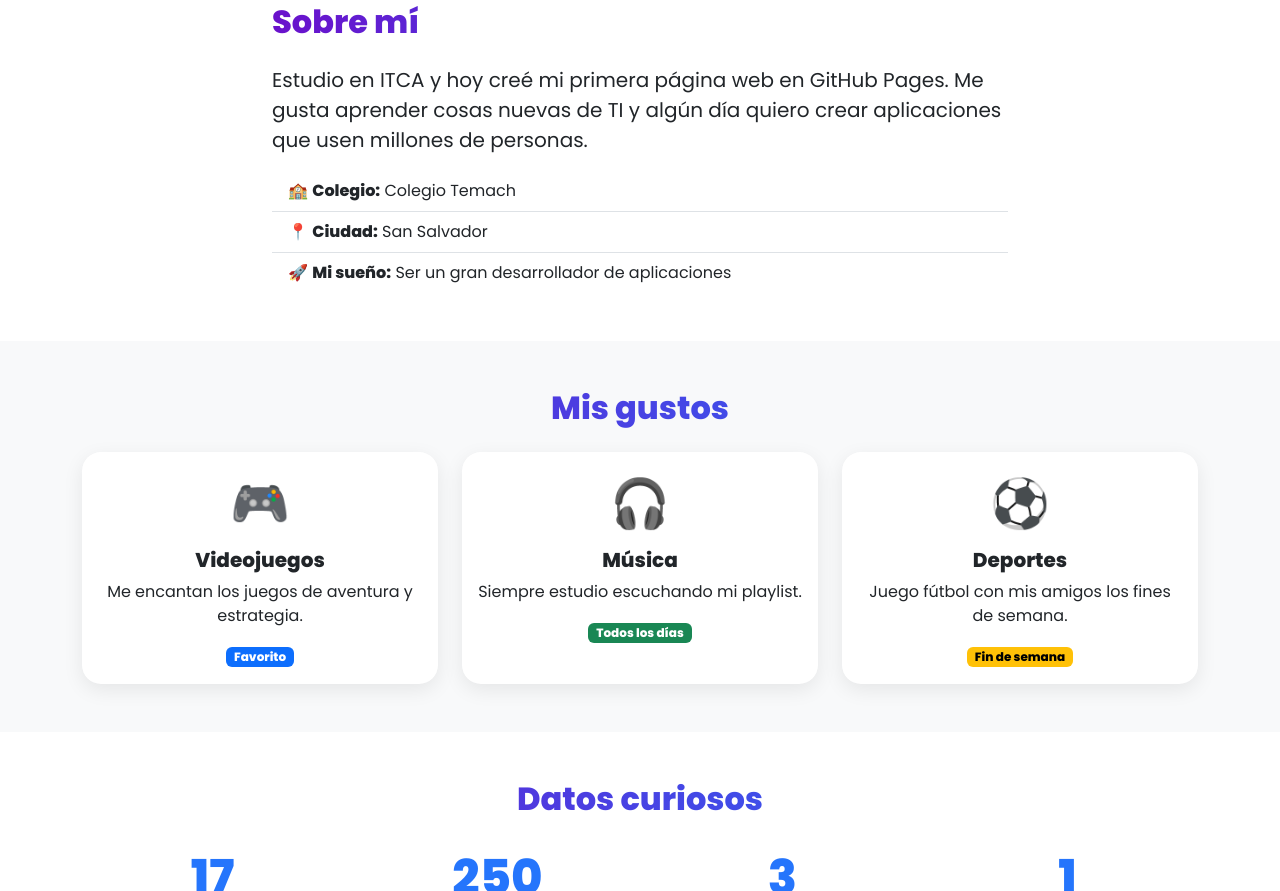
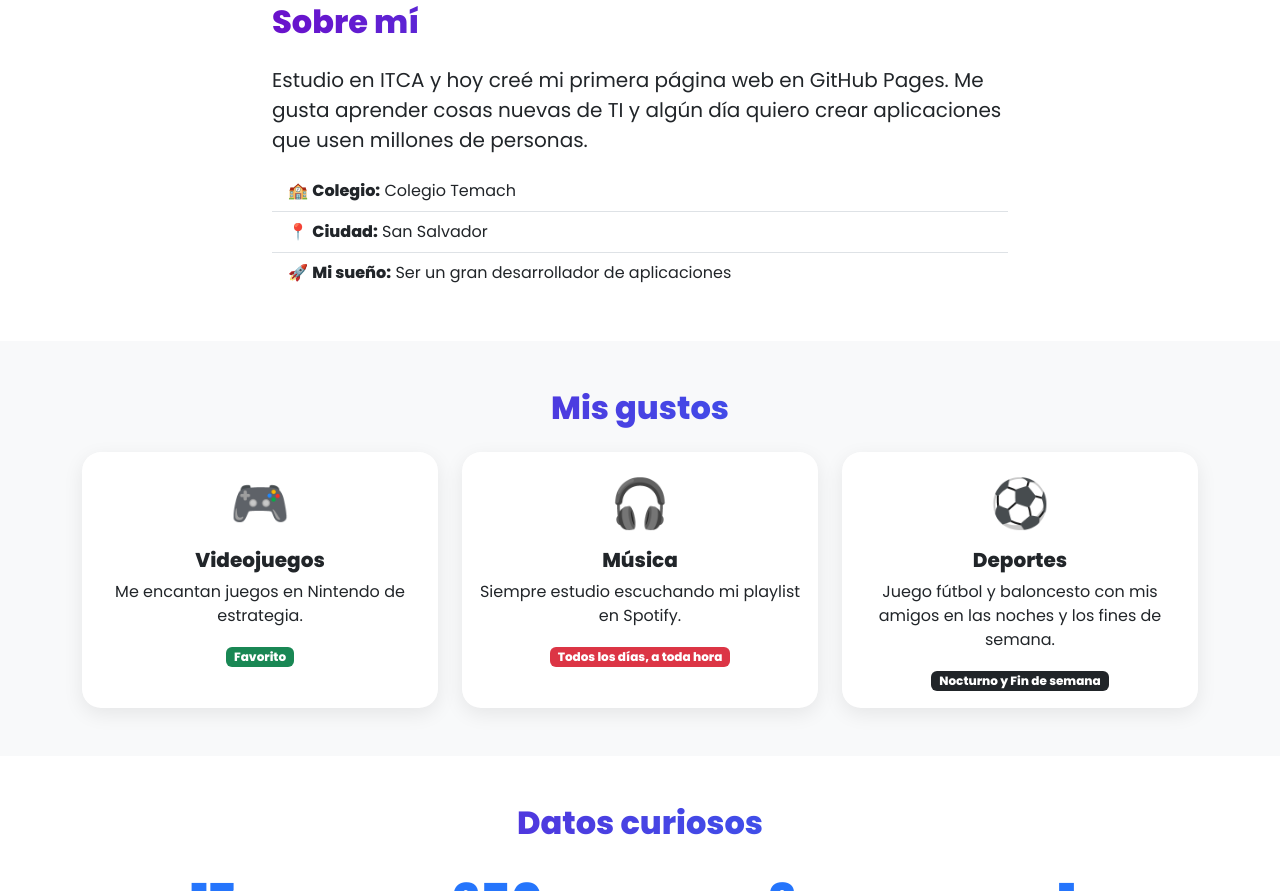
Before and after one commit to ingkruzitca/gyl-kruz27.github.io, a plain HTML site: page index.html in a window 1280 px wide. Shown: the part 845-1736 px from the top of the page. Drawn offline with nearby package versions, Linux system fonts and the light colour scheme.

Commit message:
Change button color and update hobby descriptions
Updated button style and modified text descriptions for hobbies.

```diff
--- a/index.html
+++ b/index.html
@@ -52,7 +52,7 @@
         <span id="escribiendo"></span><span class="cursor">|</span>
       </p>
 
-      <button id="btn-sorpresa" class="btn btn-light btn-lg rounded-pill px-4 fw-semibold sombra">
+      <button id="btn-sorpresa" class="btn btn-dark btn-lg rounded-pill px-4 fw-semibold sombra">
         🎉 Sorpréndeme
       </button>
     </div>
@@ -92,8 +92,8 @@
             <div class="card-body text-center">
               <div class="tarjeta-emoji">🎮</div>
               <h3 class="card-title h5 fw-bold">Videojuegos</h3>
-              <p class="card-text">Me encantan los juegos de aventura y estrategia.</p>
-              <span class="badge text-bg-primary">Favorito</span>
+              <p class="card-text">Me encantan juegos en Nintendo de estrategia.</p>
+              <span class="badge text-bg-success">Favorito</span>
             </div>
           </div>
         </div>
@@ -103,8 +103,8 @@
             <div class="card-body text-center">
               <div class="tarjeta-emoji">🎧</div>
               <h3 class="card-title h5 fw-bold">Música</h3>
-              <p class="card-text">Siempre estudio escuchando mi playlist.</p>
-              <span class="badge text-bg-success">Todos los días</span>
+              <p class="card-text">Siempre estudio escuchando mi playlist en Spotify.</p>
+              <span class="badge text-bg-danger">Todos los días, a toda hora</span>
             </div>
           </div>
         </div>
@@ -114,8 +114,8 @@
             <div class="card-body text-center">
               <div class="tarjeta-emoji">⚽</div>
               <h3 class="card-title h5 fw-bold">Deportes</h3>
-              <p class="card-text">Juego fútbol con mis amigos los fines de semana.</p>
-              <span class="badge text-bg-warning">Fin de semana</span>
+              <p class="card-text">Juego fútbol y baloncesto con mis amigos en las noches y los fines de semana.</p>
+              <span class="badge text-bg-dark">Nocturno y Fin de semana</span>
             </div>
           </div>
         </div>
```
